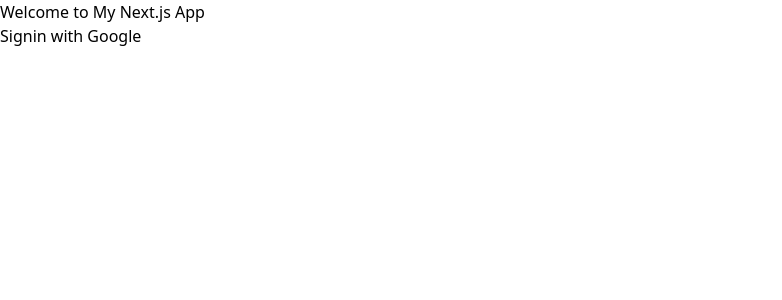
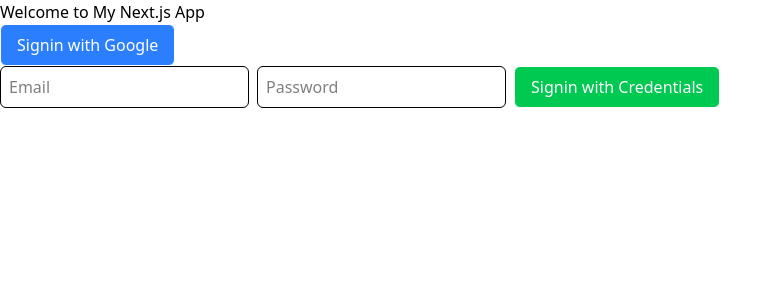
Before and after one commit to llOrtegall/marketplace_app, a Next.js app: page / in a window 1280 px wide. Shown: the top 300 px of the page, without its empty margins (0-782 px from the left). Built offline with nearby package versions, Linux system fonts and the light colour scheme; no server answers.

Commit message:
feat: enhance sign-in forms with improved styling and structure

```diff
--- a/app/page.tsx
+++ b/app/page.tsx
@@ -17,14 +17,30 @@
             <button type="submit">Sign Out</button>
           </form>
         ) : (
+          <>
             <form
               action={async () => {
                 "use server"
                 await signIn("google")
               }}
             >
-            <button type="submit">Signin with Google</button>
+              <button type="submit" className="px-4 py-2 rounded-md border bg-blue-500 text-white cursor-pointer hover:bg-blue-600">Signin with Google</button>
             </form>
+
+            <form
+              action={async (formData: FormData) => {
+                "use server"
+                const email = formData.get("email")?.toString() || ""
+                const password = formData.get("password")?.toString() || ""
+                await signIn("credentials", { email, password })
+              }}
+            >
+              <input type="email" name="email" placeholder="Email" required className="border p-2 rounded-md mr-2" />
+              <input type="password" name="password" placeholder="Password" required className="border p-2 rounded-md mr-2" />
+              <button type="submit" className="px-4 py-2 rounded-md border bg-green-500 text-white cursor-pointer hover:bg-green-600">Signin with Credentials</button>
+            </form>
+
+          </>
         )
       }
     </section>
```
Lines whose indentation alone changed are shown as unchanged.
